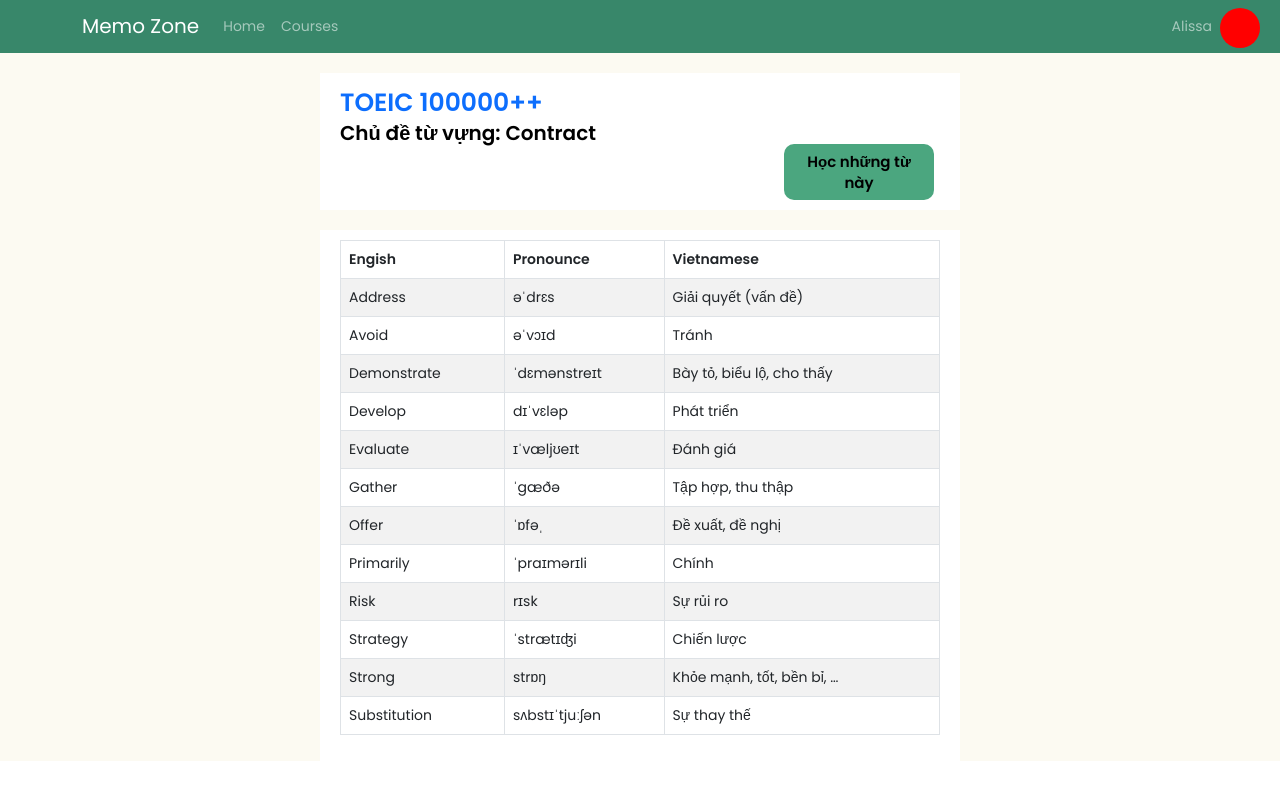
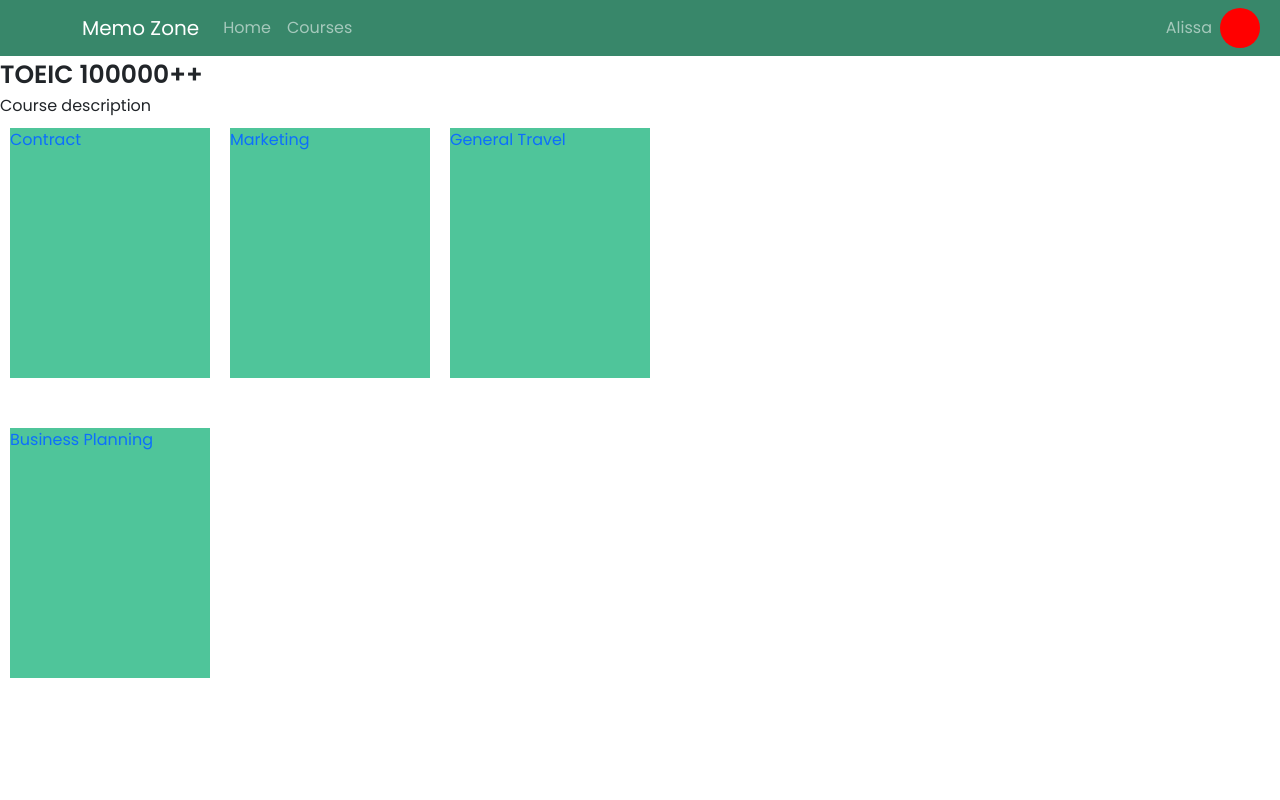
Before and after one commit to qhuong1008/Text-To-Speech-with-Amazon-Polly, a React (Create React App) app in the folder memo-zone/: page /course/1/topic in a window 1280 px wide. Built offline with nearby package versions, Linux system fonts and the light colour scheme.

Commit message:
WordTopic update

```diff
--- a/memo-zone/src/App.js
+++ b/memo-zone/src/App.js
@@ -1,10 +1,9 @@
 import React, { Component } from "react";
 import { BrowserRouter, Routes, Route } from "react-router-dom";
-import Learn from "./pages/Learn/Learn";
-import WordTopic from "./pages/WordTopic/WordTopic";
+import TopicList from "./pages/TopicList/TopicList";
 import Login from "./pages/Login/Login";
 import CompletePage from "./pages/CompletePage/CompletePage";
-import Course from "./pages/Course/Course";
+import WordTopic from "./pages/WordTopic/WordTopic";
 import Home from "./pages/Home/Home";
 import PracticeCommon from "./pages/Practice/PracticeCommon";
 import { formatCountdown } from "antd/lib/statistic/utils";
@@ -15,10 +14,14 @@ class App extends Component {
     return (
       <BrowserRouter>
         <Routes>
-          <Route path="*" name="Login" element={<Login />} />
+          <Route path="*" name="Login" element={<Home />} />
           <Route path="/homepage" name="Login" element={<Home />} />
           <Route path="/complete" name="Complete" element={<CompletePage />} />
-          <Route path="/course/:courseId/topic" element={<WordTopic />}></Route>
+          <Route path="/course/:courseId/topic" element={<TopicList />}></Route>
+          <Route
+            path="/course/:courseId/topic/:topicId"
+            element={<WordTopic />}
+          ></Route>
         </Routes>
       </BrowserRouter>
     );
--- /dev/null
+++ b/memo-zone/src/components/Topic.js
@@ -0,0 +1,21 @@
+import { useParams } from "react-router-dom";
+import data from "../data";
+
+const Topic = (props) => {
+  const params = useParams();
+  let course = data.find((courseItem) => {
+    if (courseItem.courseId == params.courseId) return courseItem;
+  });
+  let topic = course.courseTopics.find((topicItem) => {
+    if (topicItem.topicId == props.topicId) return topicItem;
+  });
+  console.log(topic);
+  return (
+    <div className="topicItem-container">
+      <div className="topic-icon"></div>
+      {topic.topicName}
+    </div>
+  );
+};
+
+export default Topic;
--- a/memo-zone/src/components/style.scss
+++ b/memo-zone/src/components/style.scss
@@ -48,3 +48,9 @@
   font-weight: bold;
   color: white;
 }
+.topicItem-container {
+  width: 200px;
+  height: 250px;
+  background-color: #4fc59a;
+  margin: 10px 10px;
+}
--- /dev/null
+++ b/memo-zone/src/pages/TopicList/style.scss
@@ -0,0 +1,17 @@
+.topiclist-container {
+  width: 100%;
+  margin: 0;
+}
+.topiclist-container .course-info {
+  width: 100%;
+  position: relative;
+  top: auto;
+  left: 0;
+}
+.grid {
+  width: 200px;
+  display: grid;
+  grid-template-columns: repeat(3, 1fr);
+  grid-template-rows: repeat(2, 300px);
+  grid-auto-rows: 150px;
+}
--- a/memo-zone/src/pages/WordTopic/WordTopic.js
+++ b/memo-zone/src/pages/WordTopic/WordTopic.js
@@ -12,7 +12,9 @@ const WordTopic = () => {
   });
   console.log(course);
   let course_name = course.courseName;
-  let topic = course.courseTopics[0];
+  let topic = course.courseTopics.find((topicItem) => {
+    if (topicItem.topicId == params.topicId) return topicItem;
+  });
   let topic_name = topic.topicName;
   let wordlist = topic.wordlist;
   return (
```
Also changed, not shown: memo-zone/src/assets/icons/plant.png (added).
